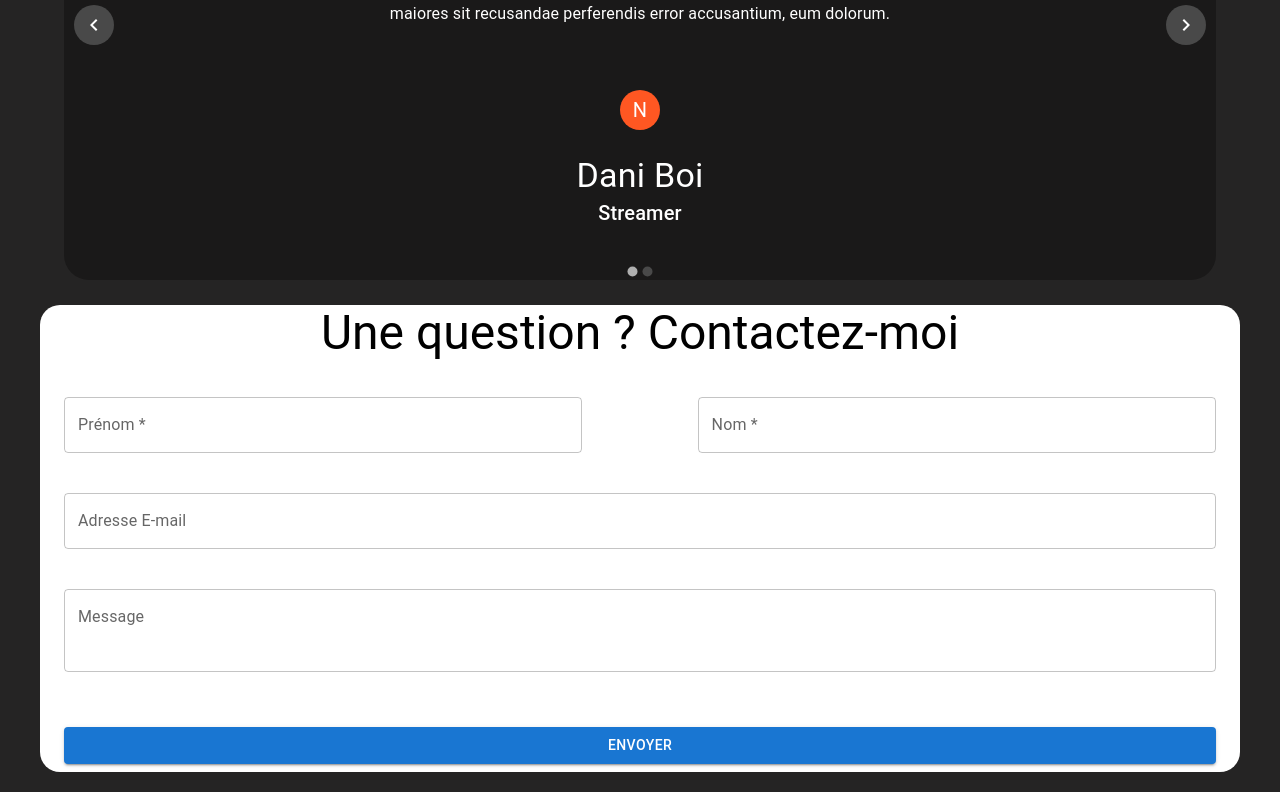
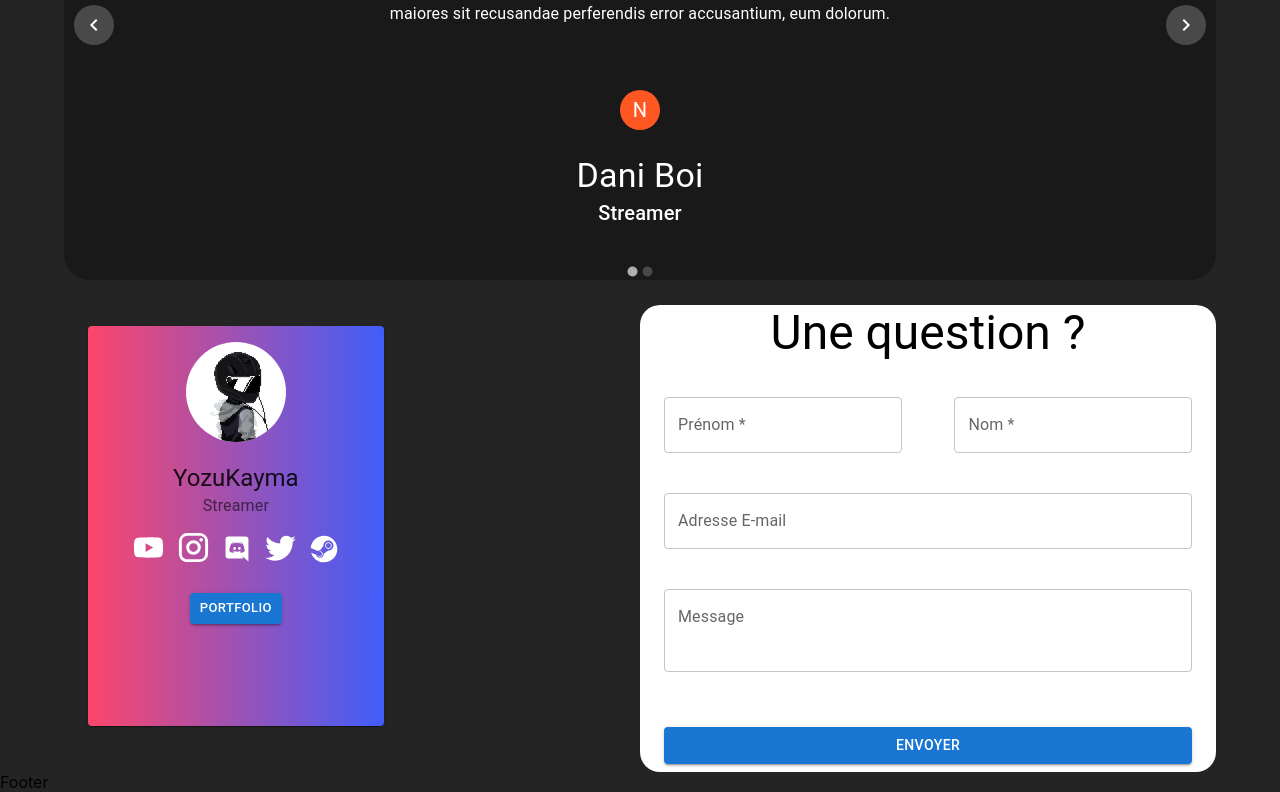
Before and after one commit to MarthL/Dan, a React (Create React App) app: page / in a window 1280 px wide. Shown: the part 1180-1972 px from the top of the page. Built offline with nearby package versions, Linux system fonts and the light colour scheme.

Commit message:
footer in progress

```diff
--- a/src/App.tsx
+++ b/src/App.tsx
@@ -1,9 +1,12 @@
 import React from 'react';
+import { Container } from '@mui/material';
 import './App.css';
 import { Header } from './organisms/Header';
 import { HeroComponent } from './organisms/HeroComponent';
 import { Reviews } from './organisms/Reviews';
 import { FormComponent } from './organisms/FormComponent';
+import { BannerComponent } from './organisms/BannerComponent';
+import { FooterComponent } from './organisms/FooterComponent';
 
 export const App = () => {
   return (
@@ -11,7 +14,11 @@ export const App = () => {
       <Header />
       <HeroComponent></HeroComponent>
       <Reviews />
-      <FormComponent />
-    </React.Fragment>
+      <Container sx={{ display: 'flex', alignItems: 'center', justifyContent: 'space-around' }}>
+        <BannerComponent />
+        <FormComponent />
+      </Container>
+      <FooterComponent />
+    </React.Fragment >
   );
 }
--- a/src/molecules/IconsHeader.tsx
+++ b/src/molecules/IconsHeader.tsx
@@ -1,16 +1,22 @@
-import React from 'react';
+import React, { useState, useEffect } from 'react';
 import YouTubeIcon from '@mui/icons-material/YouTube';
 import InstagramIcon from '@mui/icons-material/Instagram';
 import TwitterIcon from '@mui/icons-material/Twitter';
 import { DiscordIcon } from './../atoms/DiscordIcon';
 import { SteamIcon } from './../atoms/SteamIcon';
 
-export const IconsHeader = () => {
+export const IconsHeader = (props: any) => {
   const marginIcons: string = '10px';
+  const [isHeader, setIsHeader] = useState('intial');
+  const { header } = props;
+
+  useEffect(() => {
+    header ? setIsHeader('50px') : setIsHeader('0px');
+  }, []);
 
   return (
     <React.Fragment>
-      <div style={{ marginRight: '50px' }}>
+      <div style={{ marginRight: isHeader }}>
         <YouTubeIcon style={{ color: "white", marginRight: marginIcons }} fontSize='large' />
         <InstagramIcon fontSize='large' style={{ color: "white", marginRight: marginIcons }} />
         <DiscordIcon />
--- a/src/organisms/BannerComponent.tsx
+++ b/src/organisms/BannerComponent.tsx
@@ -1,9 +1,39 @@
-import React from 'react';
+import React, { useState, useEffect } from 'react';
+import { Container, Box, Card, CardContent, Typography, CardActions, Button, Avatar } from '@mui/material';
+import { IconsHeader } from '../molecules/IconsHeader';
 
 export const BannerComponent = () => {
+
+  const [avatar, setAvatar] = useState('dan1.png');
+
+  useEffect(() => {
+    setTimeout(() => {
+      const changer = avatar.includes('dan1.png') ? 'dan2.png' : 'dan1.png';
+      setAvatar(changer);
+    }, 1000);
+  }, [avatar]);
+
   return (
     <React.Fragment>
-
-    </React.Fragment>
+      <Container sx={{ height: '100%' }}>
+        <Card sx={{ maxWidth: '56%', height: '400px', background: 'linear-gradient(90deg, #FC466B 0%, #3F5EFB 100%);' }}>
+          <CardContent>
+            <Avatar src={`${avatar}`} sx={{ backgroundColor: 'white', width: '100px', height: '100px', display: "flex", margin: 'auto', marginBottom: '20px' }} />
+            <Typography variant="h5" component="div" textAlign={'center'}>
+              YozuKayma
+            </Typography>
+            <Typography sx={{ mb: 1.5 }} color="text.secondary" textAlign={'center'}>
+              Streamer
+            </Typography>
+            <Box component={'div'} display={'flex'} alignItems={'center'} justifyContent={'center'}>
+              <IconsHeader header={false} />
+            </Box>
+          </CardContent>
+          <CardActions sx={{ margin: 'auto' }}>
+            <Button size="small" variant='contained' sx={{ margin: 'auto' }}>PORTFOLIO</Button>
+          </CardActions>
+        </Card>
+      </Container>
+    </React.Fragment >
   )
 };
--- /dev/null
+++ b/src/organisms/FooterComponent.tsx
@@ -0,0 +1,9 @@
+import React from 'react';
+
+export const FooterComponent = () => {
+  return (
+    <React.Fragment>
+      Footer
+    </React.Fragment>
+  )
+};
--- a/src/organisms/FormComponent.tsx
+++ b/src/organisms/FormComponent.tsx
@@ -6,7 +6,7 @@ export const FormComponent = () => {
   return (
     <React.Fragment>
       <Container sx={{ backgroundColor: 'white', borderRadius: '20px', marginTop: '25px' }}>
-        <Typography variant="h3" color="black" textAlign={'center'}>Une question ? Contactez-moi</Typography>
+        <Typography variant="h3" color="black" textAlign={'center'}>Une question ?</Typography>
         <FormControl className="form" fullWidth margin='normal'>
           <Box component={'div'} sx={{ display: 'flex', flexDirection: 'row', alignItems: 'center', justifyContent: 'space-between', marginTop: '20px' }}>
             <TextField
--- a/src/organisms/Header.tsx
+++ b/src/organisms/Header.tsx
@@ -18,7 +18,7 @@ export const Header = () => {
         </div>
         <InLiveButton />
         <Box sx={{ margin: 'auto' }} />
-        <IconsHeader />
+        <IconsHeader header />
       </Stack>
     </React.Fragment >
   );
```
Also changed, not shown: src/molecules/LogosBanner.tsx (added, +27 -0 lines), public/dan1.png (added), public/dan2.png (added).
